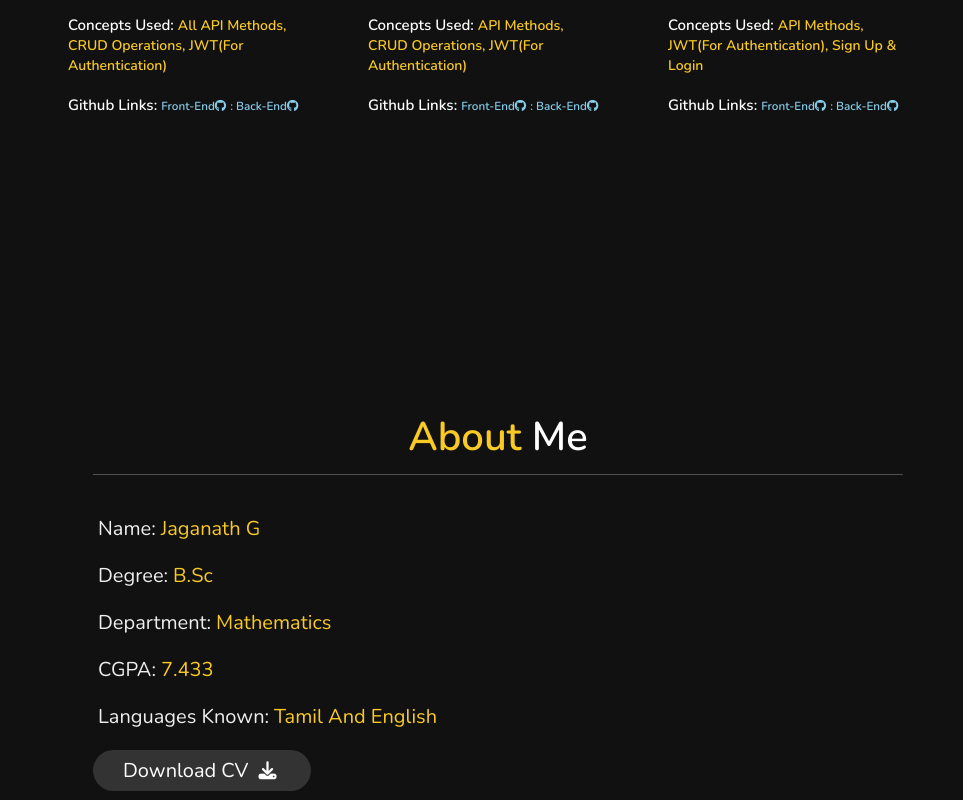
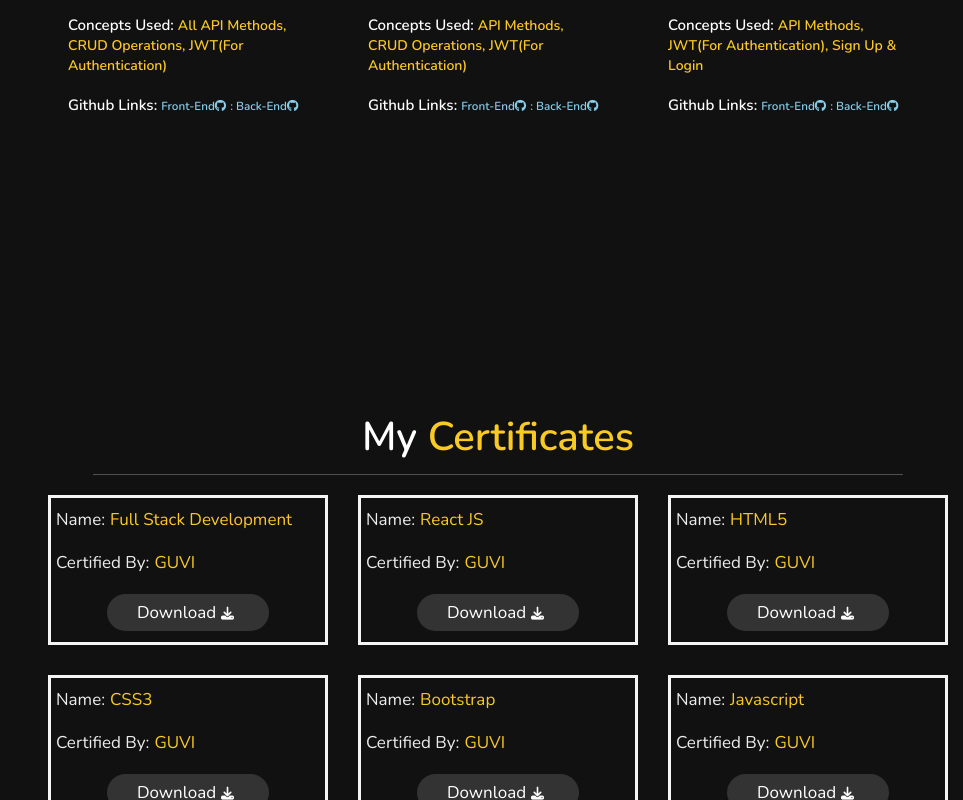
Before and after one commit to Jagan0901/My-Portfolio, a plain HTML site: page index.html in a window 1280 px wide. Shown: the part 2000-2800 px from the top of the page, without its empty margins (317-1280 px from the left). Drawn offline with nearby package versions, Linux system fonts and the light colour scheme.

Commit message:
added till certificates

```diff
--- /dev/null
+++ b/JS Folder/certificates.js
@@ -0,0 +1,71 @@
+const certificatesSection = document.createElement('section')
+certificatesSection.setAttribute("id","certificates")
+certificatesSection.setAttribute("class","certificates")
+certificatesSection.innerHTML = `
+<h1 class="heading">my <span>certificates </span></h1>
+  <div class="certificateList">
+    <div class="certificate">
+      <h3><span>Name:</span>Full Stack Development</h3>
+      <h3><span>Certified by:</span>GUVI</h3>
+      <a href="https://drive.google.com/file/d/1eCh1x9xB9QJmz8eEdFSTWTElS9U8jbR1/view" target="_blank"><button class="btns">download<i class="fas fa-download"></i></button></a>
+    </div>
+    <div class="certificate">
+      <h3><span>Name:</span>React JS</h3>
+      <h3><span>Certified by:</span>GUVI</h3>
+      <a href="https://drive.google.com/file/d/1e5_w8xpQZiSegYWQiE3xbEXTcDgTHPXZ/view" target="_blank"><button class="btns">download<i class="fas fa-download"></i></button></a>
+    </div>
+    <div class="certificate">
+      <h3><span>Name:</span>HTML5</h3>
+      <h3><span>Certified by:</span>GUVI</h3>
+      <a href="https://drive.google.com/file/d/1dae59q14teLW_X8MWsB0dwUxiBiSaj7v/view" target="_blank"><button class="btns">download<i class="fas fa-download"></i></button></a>
+    </div>
+    <div class="certificate">
+      <h3><span>Name:</span>CSS3</h3>
+      <h3><span>Certified by:</span>GUVI</h3>
+      <a href="https://drive.google.com/file/d/1dpW_L640t7HaCbH3bl9D2YIwW66b_zJm/view" target="_blank"><button class="btns">download<i class="fas fa-download"></i></button></a>
+    </div>
+    <div class="certificate">
+      <h3><span>Name:</span>Bootstrap</h3>
+      <h3><span>Certified by:</span>GUVI</h3>
+      <a href="https://drive.google.com/file/d/1dzqcyrsanW0f0lw-rvQIwpG1sk9WHtFc/view" target="_blank"><button class="btns">download<i class="fas fa-download"></i></button></a>
+    </div>
+    <div class="certificate">
+      <h3><span>Name:</span>Javascript</h3>
+      <h3><span>Certified by:</span>GUVI</h3>
+      <a href="https://drive.google.com/file/d/1dXo7A1y5iwaXsakcmFTUlrz1FwsNRayg/view" target="_blank"><button class="btns">download<i class="fas fa-download"></i></button></a>
+    </div>
+    <div class="certificate">
+      <h3><span>Name:</span>NodeJS</h3>
+      <h3><span>Certified by:</span>GUVI</h3>
+      <a href="https://drive.google.com/file/d/1dmP9bfXojS2uEMTOraiyoM-qmMCh7mzF/view" target="_blank"><button class="btns">download<i class="fas fa-download"></i></button></a>
+    </div>
+    <div class="certificate">
+      <h3><span>Name:</span>MongoDB</h3>
+      <h3><span>Certified by:</span>GUVI</h3>
+      <a href="https://drive.google.com/file/d/1dqT1K4bTC8i_uYYO45UDrKC5sH-57fOr/view" target="_blank"><button class="btns">download<i class="fas fa-download"></i></button></a>
+    </div>
+    <div class="certificate">
+      <h3><span>Name:</span>MySQL</h3>
+      <h3><span>Certified by:</span>GUVI</h3>
+      <a href="https://drive.google.com/file/d/1dwFRRdFsOJ9ajzIPsRzNdkjb9UtYR0Gg/view" target="_blank"><button class="btns">download<i class="fas fa-download"></i></button></a>
+    </div>
+    <div class="certificate">
+      <h3><span>Name:</span>AWS</h3>
+      <h3><span>Certified by:</span>GUVI</h3>
+      <a href="https://drive.google.com/file/d/1do2239jDT34MPfr3yAZDl5T6yheSaNkJ/view" target="_blank"><button class="btns">download<i class="fas fa-download"></i></button></a>
+    </div>
+    <div class="certificate">
+      <h3><span>Name:</span>DS</h3>
+      <h3><span>Certified by:</span>GUVI</h3>
+      <a href="https://drive.google.com/file/d/1e-6U6Bc2k2q6epfp1R83T-rC7N9pG1dY/view" target="_blank"><button class="btns">download<i class="fas fa-download"></i></button></a>
+    </div>
+    <div class="certificate">
+      <h3><span>Name:</span>Java Automation & Testing</h3>
+      <h3><span>Certified by:</span>GUVI</h3>
+      <a href="https://drive.google.com/file/d/1e16dRtX2vm8FJbaJ45Srnkh49r2TUgLY/view" target="_blank"><button class="btns">download<i class="fas fa-download"></i></button></a>
+    </div>
+
+
+  </div>
+`
+document.body.appendChild(certificatesSection)
--- a/JS Folder/header.js
+++ b/JS Folder/header.js
@@ -11,6 +11,7 @@ header.innerHTML =
         <li><a href="#home">home</a></li>
         <li><a href="#skills">skills</a></li>
         <li><a href="#projects">projects</a></li>
+        <li><a href="#certificates">certificates</a></li>
         <li><a href="#about">about</a></li>
     </ul>
 </nav>`
--- a/index.html
+++ b/index.html
@@ -10,11 +10,9 @@
 </head>
 <body>
 
-  <!-- header section starts  -->
-
- <script src="./JS Folder/header.js"></script>
-
-  <!-- header section ends   -->
+<!-- header section starts  -->
+  <script src="./JS Folder/header.js"></script>
+<!-- header section ends   -->
 
 
 
@@ -26,35 +24,33 @@
 
 
 <!-- Home section starts -->
-
   <script src="./JS Folder/home.js"></script>
-
 <!-- Home section ends -->
 
 
 
 
 <!-- skills section starts -->
-
-<script src="./JS Folder/skills.js"></script>
-
+  <script src="./JS Folder/skills.js"></script>
 <!-- skills section ends  -->
 
 
 
 <!-- project section starts -->
-
-
-<script src="./JS Folder/projects.js"></script>
-
+  <script src="./JS Folder/projects.js"></script>
 <!-- project section ends -->
 
 
 
+
+<!-- certificate section starts -->
+  <script src="./JS Folder/certificates.js"></script>
+<!-- certificate section ends -->
+
+
+
 <!-- about section starts -->
-
   <script src="./JS Folder/about.js"></script>
-
 <!-- about section ends -->
 
 
--- a/style.css
+++ b/style.css
@@ -68,6 +68,26 @@ section{
     background: var(--yellow);
 }
 
+
+.btns{
+    padding: .7rem 3rem;
+    background: #333;
+    color: #fff;
+    cursor: pointer;
+    margin-top: 1rem;
+    font-size: 1.7rem;
+    border-radius: 5rem;
+
+}
+
+.btns i{
+    padding: 0 .5rem;
+    font-size: 1.3rem;
+}
+
+.btns:hover{
+    background: var(--yellow);
+}
 /* header section starts */
 
 
@@ -270,6 +290,44 @@ header .navbar ul li a:hover{
 /* projects section ends */
 
 
+/* certificates section starts */
+.certificates .certificateList{
+    display: flex;
+    align-items: center;
+    justify-content: center;
+    flex-wrap: wrap;
+    row-gap: 3rem;
+    column-gap: 3rem;
+    padding: 2rem 0;
+
+}
+
+.certificates .certificateList .certificate{
+    width: 28rem;
+    height: 15rem;
+    border: 3px solid whitesmoke;
+}
+
+.certificates .certificateList .certificate h3{
+    font-size: 1.7rem;
+    color: var(--yellow);
+    padding: 1rem 0;
+    font-weight: normal;
+}
+
+.certificates .certificateList .certificate h3 span{
+    color: #eee;
+    padding: 0 .5rem;
+}
+
+.certificates .certificateList .certificate a{
+    display: flex;
+    justify-content: center;
+}
+
+/* certificates section ends  */
+
+
 
 
 /* about section starts */
```
